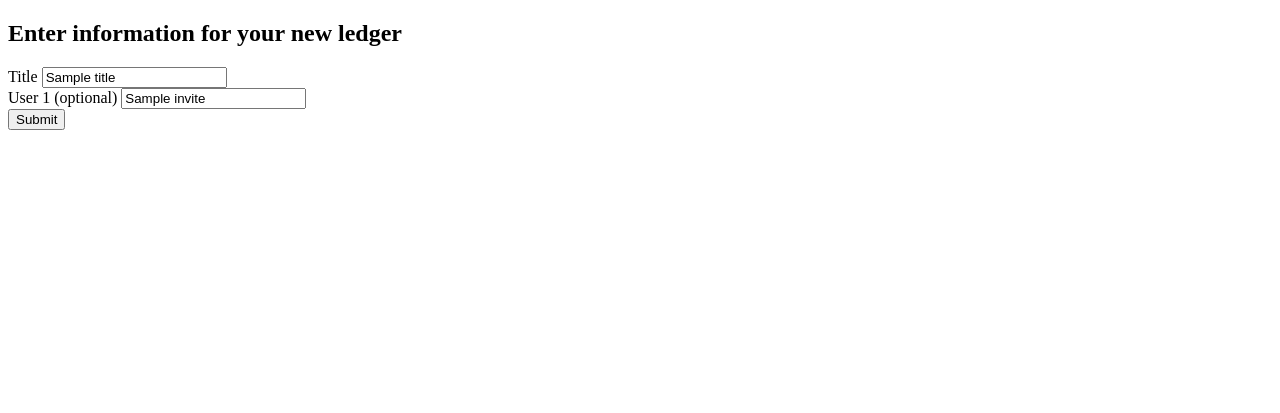
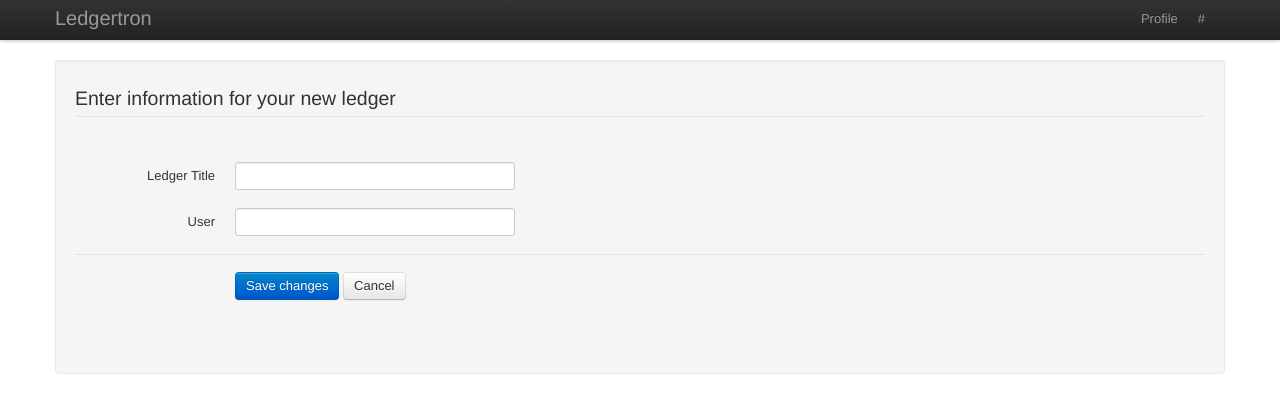
Before and after one commit to B-Rich/ledgertron, a Python web app: template templates/add_ledger.html in a window 1280 px wide. Shown: the top 413 px of the page. Run offline with Jinja, Linux system fonts and the light colour scheme; the template is opened without the code that fills it: most values are stand-ins (such as "Sample title", 1, 10 or a date in 2020); some libraries are stand-ins or nearby versions.

Commit message:
Added more bootstrap styling.

```diff
--- a/main.py
+++ b/main.py
@@ -173,6 +173,9 @@ class NewLedgerPage(Handler):
                     models.LedgerInvites(profile=invite_profile, ledger=ledger).put()
 
                 self.redirect_to('ledger', name=title.replace(' ', '-'))
+        else:
+            self.render('add_ledger.html', title=title, invites=invites,
+                            error_text='Invalid title: %s' % title)
 
 
 
--- a/templates/add_ledger.html
+++ b/templates/add_ledger.html
@@ -1,26 +1,35 @@
 
-<!DOCTYPE html>
-
-<html>
-<head>
-    <link type="text/css" rel="stylesheet" href="/static/styles.css" />
-</head>
-<body>
-    <h2>Enter information for your new ledger</h2>
-    <form action="/ledger/add/submit" method="post">
-        Title <input type="text" name="title" value="{{ title }}"/><br />
-        {% set invites=invites or ['', '', '', ''] %}
-        {% for invite in invites %}
-            User {{ loop.index }} (optional) <input type="text" name="invites" value="{{ invite }}"/><br />
-        {% endfor %}
-
-        {% if error_text is defined %}
-        <div class="error">{{ error_text }}</div>
-        {% endif %}
-
-        <input type="submit" value="Submit" />
-    </form>
-
-
-</body>
-</html>
+{% extends "base.html" %}
+{% block body %}
+    <!--TODO: Inputs aren't sending any post data-->
+    <div class="container">
+        <div class="well">
+            <form class="form-horizontal" action="/ledger/add/submit" method="post">
+                <fieldset>
+                    <legend>Enter information for your new ledger</legend>
+                    <div class="control-group">
+                        <label class="control-label" for="input_title">Ledger Title</label>
+                        <div class="controls">
+                            <input type="text" class="input-xlarge" id="input_title" name="title" />
+                        </div>
+                    </div>
+                    <div class="control-group">
+                        <label class="control-label" for="input_user_01">User</label>
+                        <div class="controls">
+                            <input type="text" class="input-xlarge" id="input_user_01" name="invites">
+                        </div>
+                    </div>
+                    {% if error_text %}
+                        <div style="color: red">
+                            {{ error_text }}
+                        </div>
+                    {% endif %}
+                    <div class="form-actions">
+                        <button type="submit" class="btn btn-primary">Save changes</button>
+                        <a class="btn" href="/profile">Cancel</a>
+                    </div>
+                </fieldset>
+            </form>
+        </div>
+    </div>
+{% endblock %}
--- a/templates/base.html
+++ b/templates/base.html
@@ -20,6 +20,8 @@
     <![endif]-->
 
     <link rel="shortcut icon" href="/favicon.ico">
+
+    <script src="//ajax.googleapis.com/ajax/libs/jquery/1.7.2/jquery.min.js" type="text/javascript"></script>
   </head>
 
     <body>
@@ -45,7 +47,6 @@
         <!--  javascript
         ================================================== -->
         <!-- Placed at the end of the document so the pages load faster -->
-        <script src="/static/js/jquery.js"></script>
         <script src="/static/js/bootstrap.js"></script>
     </body>
 </html>
--- a/templates/index.html
+++ b/templates/index.html
@@ -3,7 +3,7 @@
 {% block body %}
     <div class="hero-unit">
         <h1>Welcome to Ledgertron</h1>
-        <p><a class="btn btn-primary btn-large" href="/profile">Profile</a></p>
-        <p><a class="btn btn-primary btn-large" href="{{ link_url }}">{{ link_text }}</a></p>
+        <p><a class="btn btn-primary btn-large" href="/profile">Profile</a>
+        <a class="btn btn-primary btn-large" href="{{ link_url }}">{{ link_text }}</a></p>
     </div>
 {% endblock %}
```
Also changed, not shown: templates/ledger.html (+3 -10 lines).
